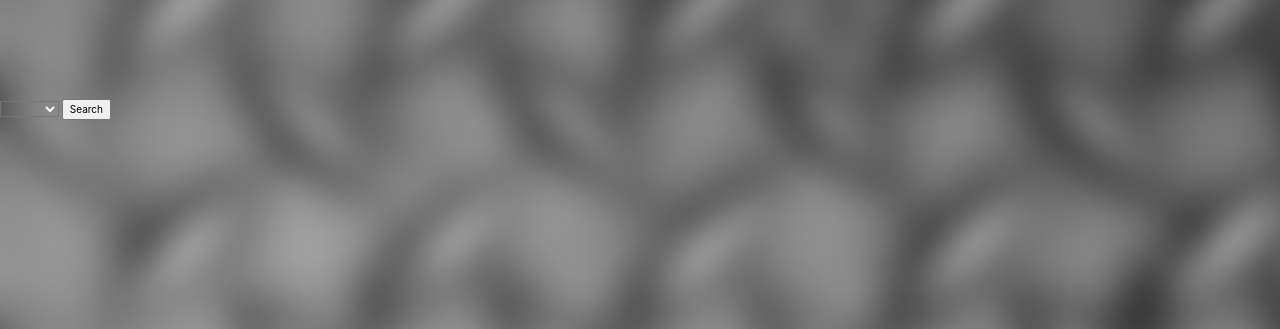
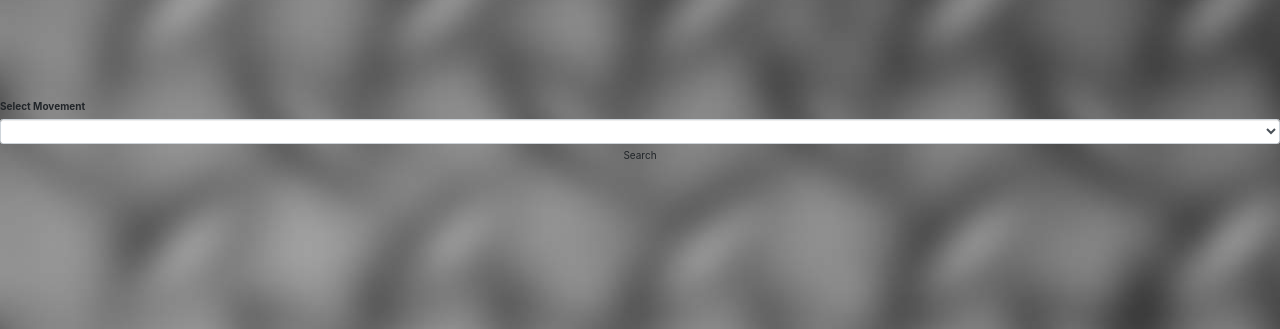
Before and after one commit to StrongAndClumsy/ConjugateTracker, a Django app: page /analysis in a window 1280 px wide. Shown: the part 471-800 px from the top of the page. Run offline with Django 3.2, Linux system fonts and the light colour scheme; some libraries are stand-ins or nearby versions.

Commit message:
CSS changes
changed width on chart

added full width to buttons

```diff
--- a/tracker/static/css/style.css
+++ b/tracker/static/css/style.css
@@ -265,7 +265,8 @@ ul {
 body {
 	background-image: url("/static/images/newdiamondplate.jpg");
   background-attachment: fixed;
-color:#FFF;
+  color:#FFF;
+  margin: 15px;
 }
 
 .container {
@@ -290,7 +291,9 @@ a.default_link {
   background-color: #d40f1b;
   border-color: white;
   color:white;
+  width:100%;
 }
+
 
 .btn-2 {
   background-color: #c45865;
@@ -308,5 +311,11 @@ option {
 }
 
 input {
-  color: black;
+  color: white;
+  background: none;
 }
+
+.form-control {
+  color: white;
+  background: none;
+}
--- a/tracker/templates/tracker/analysis.html
+++ b/tracker/templates/tracker/analysis.html
@@ -3,13 +3,14 @@
 {% load staticfiles %}
 
   <div style="width:100%; height:400px; overflow:scroll;">
-    <figure style="width:800px;">
+    <figure style="width:100%;">
       <embed type="image/svg+xml" src="{% static 'tmp/chart.svg' %}?version={{ version }}" />
     </figure>
   </div>
 
 <form method="get" onload="Init();">
-  <select id="movement1" name="movement1" onchange="selectMovement1()">
+  <label for="movement1">Select Movement</label>
+  <select id="movement1" name="movement1" class="form-control" onchange="selectMovement1()">
     <option value="none"></option>
     <option value="squat1">Squat</option>
     <option value="bench1">Bench</option>
@@ -170,7 +171,7 @@
     {{ lower_form.as_p }}
 
   </div>
-  <input type="submit" value="Search">
+  <input type="submit" class="btn btn-1 btn-block" value="Search" />
 </form>
 
 <script type="text/javascript">
```
Also changed, not shown: tracker/views.py (+19 -19 lines), 1 other file.
